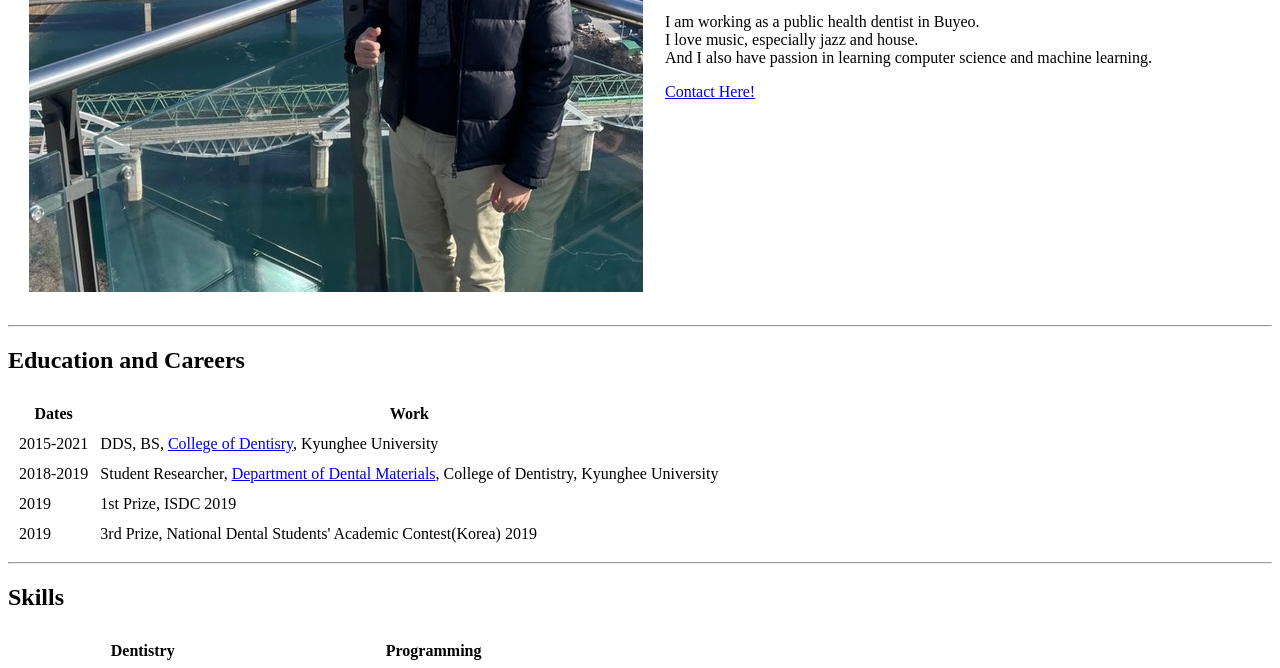
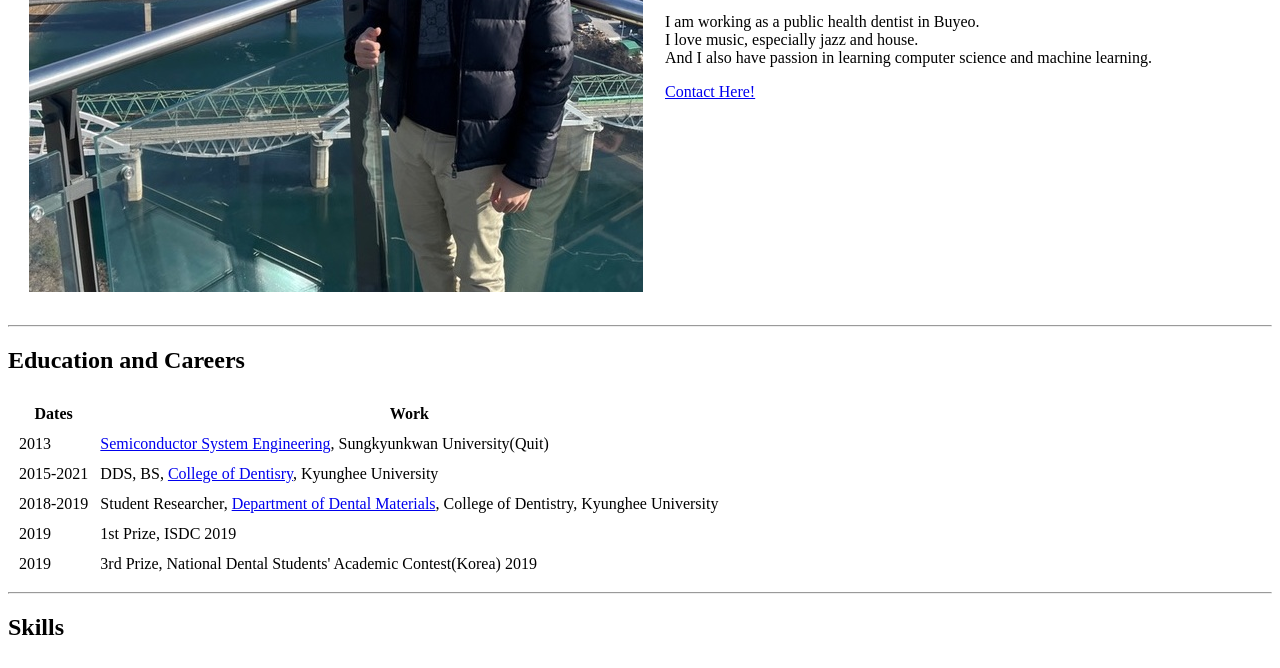
Before and after one commit to peter-Sohn/cv, a plain HTML site: page index.html in a window 1280 px wide. Shown: the part 360-1028 px from the top of the page. Drawn offline with Linux system fonts and the light colour scheme.

Commit message:
added new career

```diff
--- a/index.html
+++ b/index.html
@@ -28,6 +28,9 @@
       </tr>
     </thead>
     <tbody>
+      <tr>
+        <td>2013</td>
+        <td><a href="https://skb.skku.edu/semi/index.do">Semiconductor System Engineering</a>, Sungkyunkwan University(Quit)</td>
       <tr>
         <td>2015-2021</td>
         <td>DDS, BS, <a href="http://dental.khu.ac.kr">College of Dentisry</a>, Kyunghee University</td>
```
